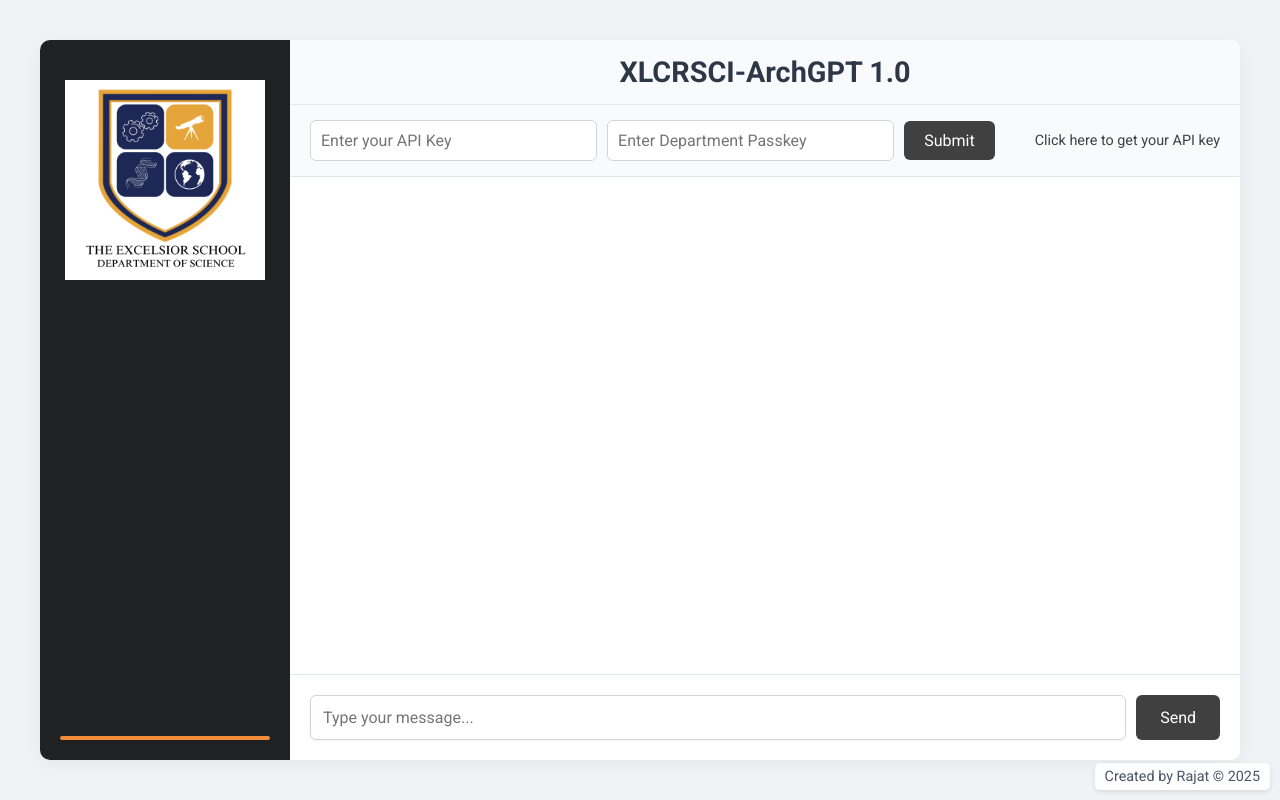
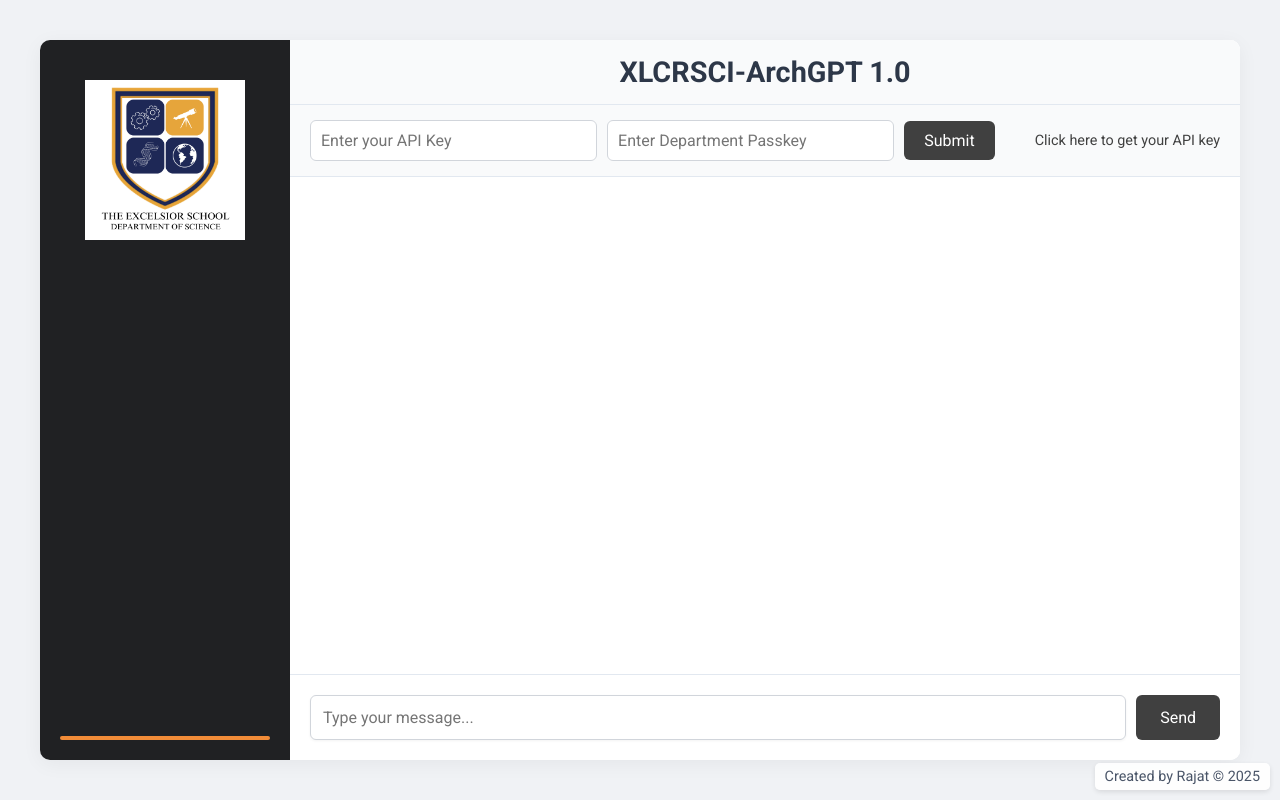
Before and after one commit to xlcrscience/sciarchivechat, a plain HTML site: page index.html in a window 1280 px wide. Drawn offline with nearby package versions, Linux system fonts and the light colour scheme.

Commit message:
Update index.html

```diff
--- a/index.html
+++ b/index.html
@@ -12,7 +12,7 @@
  <div class="app-container">
  <header class="sidebar">
  <div class="sidebar-content">
- <img src="logo.png" alt="Logo" id="logo" class="logo" height="200" width="200">
+ <img src="logo.png" alt="Logo" id="logo" class="logo" height="160" width="160">
  <div class="suggestions-section" id="suggestions-section">
  <h3>Suggested Questions</h3>
  <ul id="suggestions-list"></ul>
```
